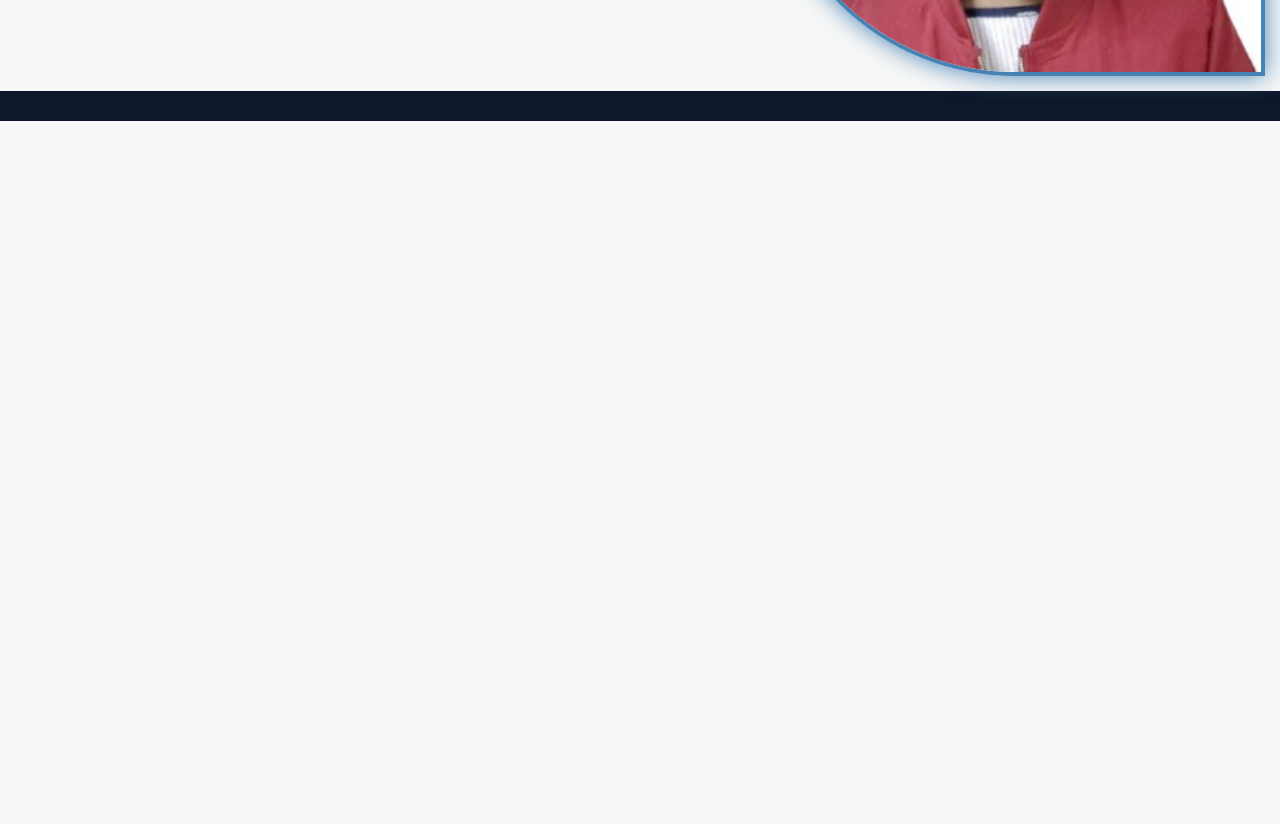
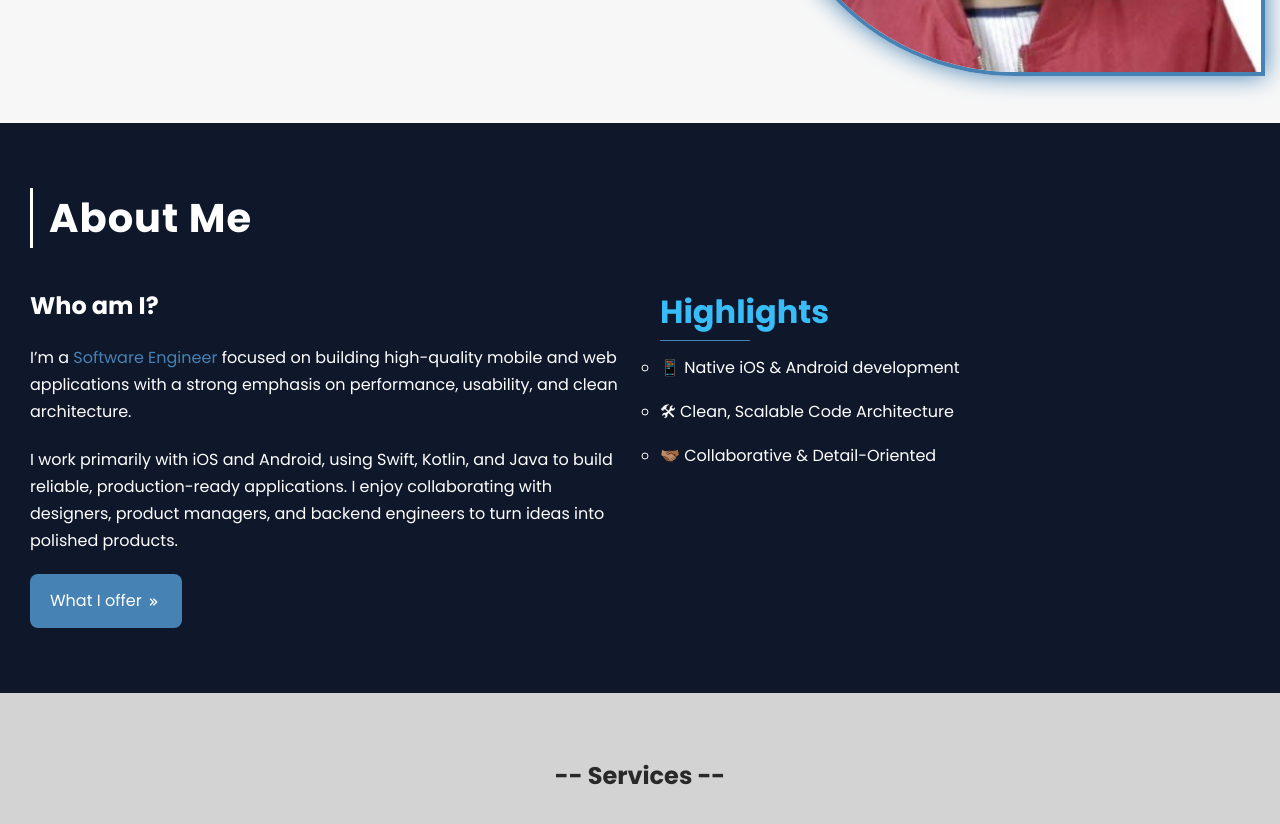
Before and after one commit to damarismuhia/portfolio-website, a plain HTML site: page index.html in a window 1280 px wide. Shown: the part 570-1394 px from the top of the page. Before the commit the page ends 800 px from the top, so only its background shows below. Drawn offline with nearby package versions, Linux system fonts and the light colour scheme.

Commit message:
about me page

```diff
--- a/css/style.css
+++ b/css/style.css
@@ -2,7 +2,10 @@
 :root {
     --bg-color: #f7f7f7;
     --primary-steel-blue: #4682b4;
+    --light-blue: #38bdf8;
     --card-color: #a1c3ff;
+    --light-grey-color: #d3d3d3;
+    /* --light-grey-color: #edf2f8; */
     --secondary-color: #015;
      --dark-blue: #0f172a;
     --hover-color: #0151cc;
@@ -164,6 +167,95 @@ span {
 
 /* About Page */
 .about {
+    margin-top: 2rem;
     background-color: var(--dark-blue);
     color: white;
+    /* text-align: center; */
+    padding: 50px 15px;
+
 }
+
+.about h1 {
+    font-size: 2.5rem;
+    font-weight: 600;
+    border-left: 3px solid white;
+    /* border-right: 3px dashed white; */
+    padding: 0 1rem;
+    letter-spacing: 1px;
+    display: inline-block; /*wrap content*/
+    margin-bottom: 40px;
+}
+
+
+
+.inner-container {
+    display: grid;
+    grid-template-columns: repeat(auto-fit, minmax(300px, 1fr));
+    /* background-color: #0151cc; */
+    gap: 40px;
+    align-items: start;
+}
+
+.about-intro p {
+    margin-top: 20px;
+    line-height: 1.7;
+
+}
+
+.about-highlights h2 {
+    position: relative;
+    font-size: 2rem;
+    color: var(--light-blue);
+    margin-bottom: 20px;
+    display: inline-block;
+}
+
+/* Bottom line */
+.about-highlights h2::after {
+    content: "";
+    position: absolute;
+    bottom: -5px;
+    left: 0;
+    width: 90px;
+    height: 1px;
+    background-color: var(--primary-steel-blue);
+    border-radius: 2px;
+}
+
+
+.about-highlights ul{
+    list-style-type: circle;
+}
+.about-highlights li {
+    margin-bottom: 20px;
+}
+
+.services-cta {
+    margin-top: 20px;
+    background-color: var(--primary-steel-blue);
+    border-radius: 8px;
+    display: inline-block;
+    padding: 15px 20px;
+    transition: 0.3s ease-in;
+}
+.services-cta:hover {
+    transform: scale(1.08);
+}
+
+.services-cta a {
+    text-decoration: none;
+    color: white;
+}
+
+.services-cta i {
+    vertical-align: middle;
+}
+
+/* Services Page */
+.services {
+    background-color: var(--light-grey-color);
+    color: var(--txt-color);
+    text-align: center;
+    padding: 50px 15px;
+
+}
--- a/index.html
+++ b/index.html
@@ -71,9 +71,54 @@
     <!--About us Page-->
     <section class="about">
         <div class="container">
+            <h1>About Me</h1>
+            <div class="about-details">
+                <!--Display two columns-->
+                <div class="inner-container">
+                    <div class="about-intro">
 
+                        <h2>Who am I?</h2>
+
+                        <p class="intro-title">
+                            I’m a <span>Software Engineer</span> focused on building high-quality mobile and web
+                            applications with a strong emphasis on performance, usability, and clean architecture.
+                        </p>
+
+                        <p class="intro-description">
+                            I work primarily with iOS and Android, using Swift, Kotlin, and Java to build
+                            reliable, production-ready applications. I enjoy collaborating with designers,
+                            product managers, and backend engineers to turn ideas into polished products.
+                         </p>
+                    </div>
+
+                    <div class="about-highlights">
+                        <h2>Highlights</h2>
+
+                        <ul>
+                            <li>📱 Native iOS & Android development</li>
+                            <li>🛠 Clean, Scalable Code Architecture</li>
+                            <li>🫱🏽‍🫲🏾 Collaborative & Detail-Oriented</li>
+                        </ul>
+                    </div>
+
+                </div>
+
+                <div class="services-cta">
+                    <a href="#services" class="cta-btn">What I offer</a>
+                    <i class='bx  bx-chevrons-right'></i>
+                </div>
+
+            </div>
         </div>
     </section>
 
+    <!--Services-->
+    <section class="services">
+        <div class="container">
+            <h1>-- Services --</h1>
+        </div>
+    </section>
+
+
 </body>
 </html>
```
